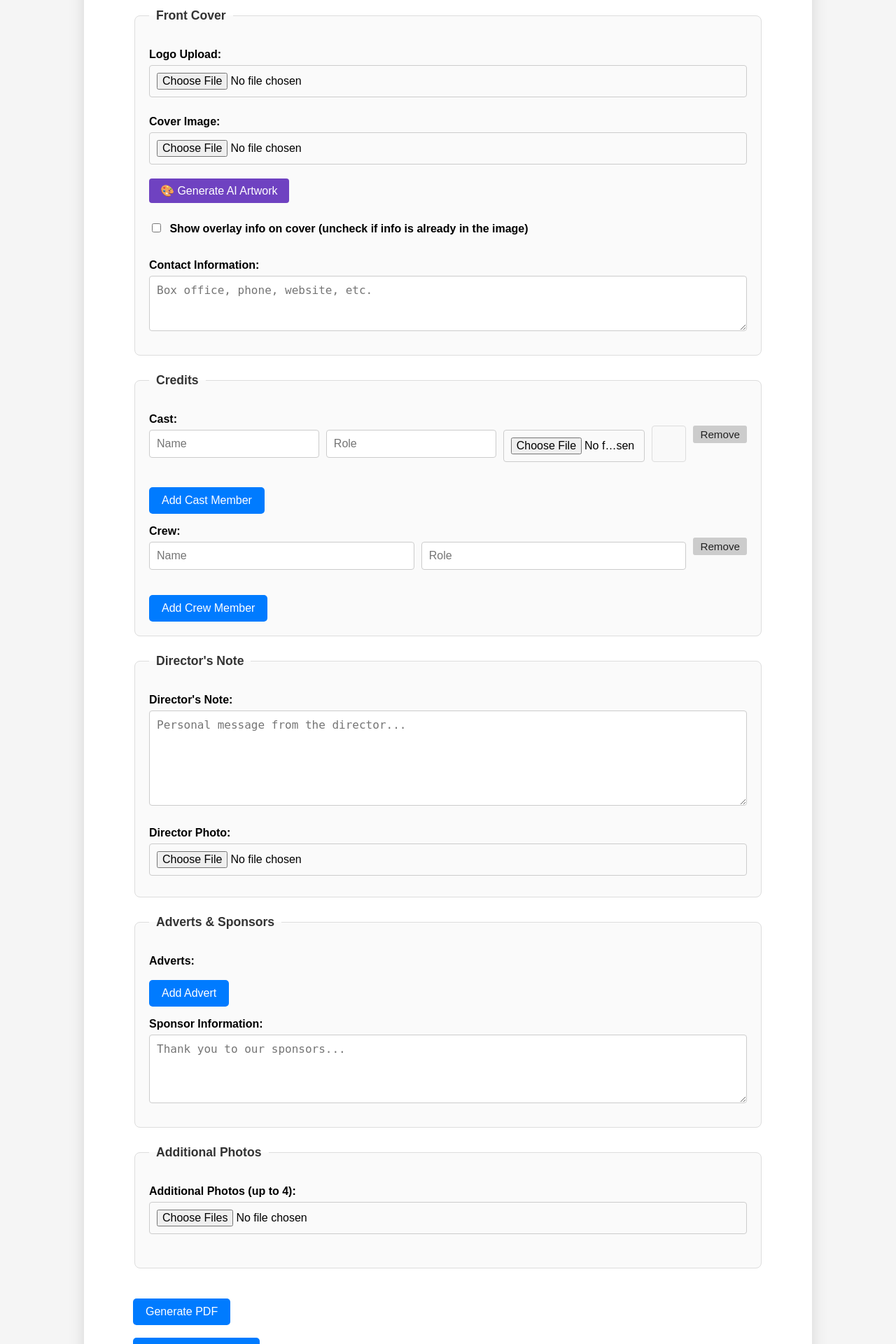
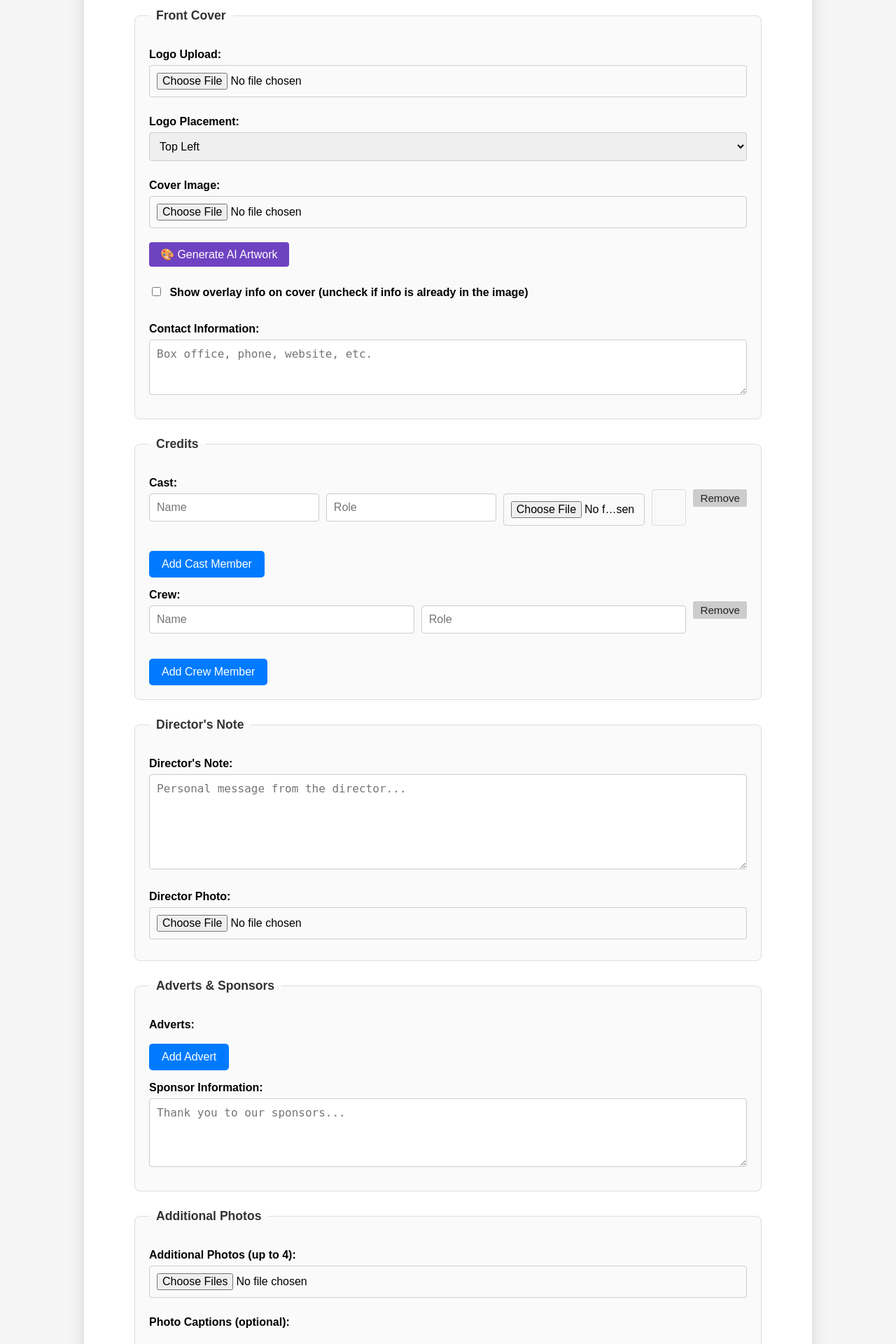
Before and after one commit to monsterlimo/play-maker, a Node server app: page / in a window 1280 px wide. Shown: the part 920-2840 px from the top of the page at 70% size. Run offline with Node 20, Linux system fonts and the light colour scheme.

Commit message:
Implement client feedback enhancements: logo placement, color contrast, Cast title centering, photo captions
Co-authored-by: monsterlimo <10281830+monsterlimo@users.noreply.github.com>

```diff
--- a/server.js
+++ b/server.js
@@ -30,49 +30,61 @@ const uploadFields = [
   { name: 'advertImage', maxCount: 10 }
 ];
 
-// Theme config
+// Theme config - Client feedback enhancement: Improved color contrast and accents
 const themes = {
   classic: {
-    color: '#333',
-    heading: '#222',
+    color: '#2c2c2c', // Darker for better contrast
+    heading: '#1a1a1a', // Even darker for headings
     font: 'Times-Roman',
     border: path.join(__dirname, 'public/theme-assets/classic-border.png'),
-    accent: '#007bff'
+    accent: '#0056b3', // Deeper blue for better contrast
+    background: '#ffffff',
+    lightAccent: '#e3f2fd'
   },
   fairy: {
-    color: '#e070e0',
-    heading: '#b050b0',
+    color: '#4a148c', // Much darker purple for better readability
+    heading: '#2e0854', // Very dark purple for headings
     font: 'Courier',
     border: path.join(__dirname, 'public/theme-assets/fairy-border.png'),
-    accent: '#f7cafc'
+    accent: '#8e24aa', // Medium purple accent
+    background: '#fce4ec',
+    lightAccent: '#f3e5f5'
   },
   forest: {
-    color: '#228B22',
-    heading: '#145914',
+    color: '#1b5e20', // Darker green for better contrast
+    heading: '#0d4014', // Very dark green for headings
     font: 'Times-Roman',
     border: path.join(__dirname, 'public/theme-assets/forest-border.png'),
-    accent: '#d4ecd1'
+    accent: '#388e3c', // Medium green accent
+    background: '#e8f5e8',
+    lightAccent: '#c8e6c9'
   },
   arabian: {
-    color: '#FFD700',
-    heading: '#CFA100',
+    color: '#e65100', // Orange-brown for better readability
+    heading: '#bf360c', // Dark orange for headings
     font: 'Helvetica-Bold',
     border: path.join(__dirname, 'public/theme-assets/arabian-border.png'),
-    accent: '#fffbe6'
+    accent: '#ff9800', // Orange accent
+    background: '#fff8e1',
+    lightAccent: '#ffe0b2'
   },
   spy: {
-    color: '#444',
-    heading: '#222',
+    color: '#212121', // Very dark gray for contrast
+    heading: '#000000', // Black for headings
     font: 'Helvetica',
     border: path.join(__dirname, 'public/theme-assets/spy-border.png'),
-    accent: '#e4e4e4'
+    accent: '#424242', // Medium gray accent
+    background: '#f5f5f5',
+    lightAccent: '#eeeeee'
   },
   drama: {
-    color: '#B22222',
-    heading: '#7A1818',
+    color: '#b71c1c', // Darker red for better contrast
+    heading: '#7f0000', // Very dark red for headings
     font: 'Times-Bold',
     border: path.join(__dirname, 'public/theme-assets/drama-border.png'),
-    accent: '#ffe5e5'
+    accent: '#d32f2f', // Medium red accent
+    background: '#ffebee',
+    lightAccent: '#ffcdd2'
   }
 };
 
@@ -188,7 +200,8 @@ app.post('/generate', upload.fields(uploadFields), (req, res) => {
     contactInfo,
     directorNote,
     sponsorInfo,
-    overlayInfo
+    overlayInfo,
+    logoPlacement = 'top-left' // Client feedback enhancement: Logo placement option
   } = req.body;
 
   // Parse cast/crew arrays
@@ -199,6 +212,9 @@ app.post('/generate', upload.fields(uploadFields), (req, res) => {
 
   // Parse advert arrays
   const advertTitles = req.body['advertTitle[]'] || req.body.advertTitle || [];
+
+  // Client feedback enhancement: Parse photo captions
+  const photoCaptions = req.body['photoCaption[]'] || req.body.photoCaption || [];
 
   // Normalize arrays
   const cast = Array.isArray(castNames)
@@ -258,37 +274,84 @@ app.post('/generate', upload.fields(uploadFields), (req, res) => {
     }
   }
 
-  // Helper function to add section separator
+  // Client feedback enhancement: Enhanced section separator with color accents
   function addSeparator() {
     doc.moveTo(doc.page.margins.left, doc.y)
       .lineTo(doc.page.width - doc.page.margins.right, doc.y)
-      .strokeColor(t.accent).lineWidth(1.5).stroke();
+      .strokeColor(t.accent).lineWidth(2).stroke();
     doc.moveDown();
+  }
+
+  // Client feedback enhancement: Add colored background accent for sections
+  function addSectionBackground(startY, endY) {
+    doc.rect(doc.page.margins.left - 10, startY - 5,
+             doc.page.width - doc.page.margins.left - doc.page.margins.right + 20,
+             endY - startY + 10)
+       .fillColor(t.lightAccent || '#f9f9f9')
+       .fill();
   }
 
   // Page 1: Front Cover
   addThemedBorder();
 
-  // Logo (top-left corner if available)
+  // Client feedback enhancement: Configurable logo placement
   if (logoFile) {
+    // Calculate logo position based on placement option
+    let logoX, logoY;
+    const logoWidth = 80;
+    const logoHeight = 40;
+    const pageWidth = doc.page.width;
+    const pageHeight = doc.page.height;
+    const margin = doc.page.margins.left;
+
+    switch (logoPlacement) {
+      case 'top-left':
+        logoX = margin;
+        logoY = doc.y;
+        break;
+      case 'top-center':
+        logoX = (pageWidth - logoWidth) / 2;
+        logoY = doc.y;
+        break;
+      case 'top-right':
+        logoX = pageWidth - margin - logoWidth;
+        logoY = doc.y;
+        break;
+      case 'middle-left':
+        logoX = margin;
+        logoY = (pageHeight - logoHeight) / 2;
+        break;
+      case 'middle-center':
+        logoX = (pageWidth - logoWidth) / 2;
+        logoY = (pageHeight - logoHeight) / 2;
+        break;
+      case 'middle-right':
+        logoX = pageWidth - margin - logoWidth;
+        logoY = (pageHeight - logoHeight) / 2;
+        break;
+      default:
+        logoX = margin;
+        logoY = doc.y;
+    }
+
     if (fs.existsSync(logoFile.path)) {
       try {
-        doc.image(logoFile.path, doc.page.margins.left, doc.y, {
-          fit: [80, 40],
+        doc.image(logoFile.path, logoX, logoY, {
+          fit: [logoWidth, logoHeight],
           align: 'left'
         });
       } catch (err) {
         console.log('Error loading logo:', err);
         // Draw placeholder
-        doc.rect(doc.page.margins.left, doc.y, 80, 40).fillColor('#f0f0f0').fill();
+        doc.rect(logoX, logoY, logoWidth, logoHeight).fillColor('#f0f0f0').fill();
         doc.fontSize(8).fillColor('#666')
-          .text('Logo', doc.page.margins.left, doc.y + 15, { width: 80, align: 'center' });
+          .text('Logo', logoX, logoY + 15, { width: logoWidth, align: 'center' });
       }
     } else {
       // Draw placeholder for missing logo
-      doc.rect(doc.page.margins.left, doc.y, 80, 40).fillColor('#f0f0f0').fill();
+      doc.rect(logoX, logoY, logoWidth, logoHeight).fillColor('#f0f0f0').fill();
       doc.fontSize(8).fillColor('#666')
-        .text('Logo', doc.page.margins.left, doc.y + 15, { width: 80, align: 'center' });
+        .text('Logo', logoX, logoY + 15, { width: logoWidth, align: 'center' });
     }
   }
 
@@ -374,8 +437,8 @@ app.post('/generate', upload.fields(uploadFields), (req, res) => {
   doc.moveDown();
   addSeparator();
 
-  // Cast section
-  doc.fontSize(15).fillColor(t.heading).text('Cast:', { underline: true });
+  // Cast section - Client feedback enhancement: Center the Cast title
+  doc.fontSize(15).fillColor(t.heading).text('Cast:', { underline: true, align: 'center' });
   doc.moveDown(0.3);
 
   // Always use list layout for cast (centered)
@@ -512,12 +575,18 @@ app.post('/generate', upload.fields(uploadFields), (req, res) => {
     }
   }
 
-  // Additional Photos (each on own page, with themed frames)
+  // Client feedback enhancement: Additional Photos with custom captions
   if (additionalPhotos && additionalPhotos.length) {
     additionalPhotos.forEach((file, idx) => {
       doc.addPage({ size: 'A5', margin: 40 });
       addThemedBorder();
-      doc.fontSize(15).fillColor(t.heading).text(`Photo ${idx + 1}`, { align: 'center' });
+
+      // Use custom caption if provided, otherwise default to Photo X
+      const caption = Array.isArray(photoCaptions) && photoCaptions[idx] && photoCaptions[idx].trim()
+        ? photoCaptions[idx].trim()
+        : `Photo ${idx + 1}`;
+
+      doc.fontSize(15).fillColor(t.heading).text(caption, { align: 'center' });
       doc.moveDown(0.5);
       try {
         doc.image(file.path, {
--- a/views/form.ejs
+++ b/views/form.ejs
@@ -46,6 +46,17 @@
         <label for="logo">Logo Upload:</label>
         <input type="file" id="logo" name="logo" accept="image/*"><br>
         <div id="logo-preview"></div>
+
+        <!-- Client feedback enhancement: Logo placement options -->
+        <label for="logoPlacement">Logo Placement:</label>
+        <select id="logoPlacement" name="logoPlacement">
+          <option value="top-left">Top Left</option>
+          <option value="top-center">Top Center</option>
+          <option value="top-right">Top Right</option>
+          <option value="middle-left">Middle Left</option>
+          <option value="middle-center">Middle Center</option>
+          <option value="middle-right">Middle Right</option>
+        </select><br>
 
         <label for="coverImage">Cover Image:</label>
         <input type="file" id="coverImage" name="coverImage" accept="image/*"><br>
@@ -108,6 +119,12 @@
         <label for="photos">Additional Photos (up to 4):</label>
         <input type="file" id="photos" name="photos" accept="image/*" multiple><br>
         <div id="photo-preview"></div>
+
+        <!-- Client feedback enhancement: Photo captions -->
+        <div id="photo-captions-container" style="margin-top: 15px;">
+          <label>Photo Captions (optional):</label>
+          <div id="photo-captions"></div>
+        </div>
         <br>
       </fieldset>
 
@@ -196,8 +213,11 @@
     function previewPhotos() {
       const input = document.getElementById('photos');
       const preview = document.getElementById('photo-preview');
+      const captionsContainer = document.getElementById('photo-captions');
       preview.innerHTML = '';
-      Array.from(input.files).forEach(file => {
+      captionsContainer.innerHTML = ''; // Client feedback enhancement: Clear captions
+
+      Array.from(input.files).forEach((file, index) => {
         const reader = new FileReader();
         reader.onload = function(e) {
           const img = document.createElement('img');
@@ -207,6 +227,15 @@
           preview.appendChild(img);
         };
         reader.readAsDataURL(file);
+
+        // Client feedback enhancement: Add caption input for each photo
+        const captionDiv = document.createElement('div');
+        captionDiv.style.marginBottom = '8px';
+        captionDiv.innerHTML = `
+          <label for="photoCaption${index}" style="font-size: 0.9em;">Photo ${index + 1} Caption:</label>
+          <input type="text" id="photoCaption${index}" name="photoCaption[]" placeholder="Optional caption for photo ${index + 1}" style="width: 100%; margin-top: 4px;">
+        `;
+        captionsContainer.appendChild(captionDiv);
       });
     }
 
@@ -396,14 +425,14 @@
         directorPhotoHtml = `<img src="${url}" style="max-width:120px; height:auto; margin:8px; border-radius:7px;">`;
       }
 
-      // Theme colors
+      // Client feedback enhancement: Updated theme colors for better contrast
       const themeStyles = {
-        classic: { bg: '#fff', heading: '#222', accent: '#007bff' },
-        fairy:   { bg: '#f7cafc', heading: '#b050b0', accent: '#e070e0' },
-        forest:  { bg: '#d4ecd1', heading: '#145914', accent: '#228B22' },
-        arabian: { bg: '#fffbe6', heading: '#CFA100', accent: '#FFD700' },
-        spy:     { bg: '#e4e4e4', heading: '#222', accent: '#444' },
-        drama:   { bg: '#ffe5e5', heading: '#7A1818', accent: '#B22222' }
+        classic: { bg: '#ffffff', heading: '#1a1a1a', accent: '#0056b3', color: '#2c2c2c' },
+        fairy:   { bg: '#fce4ec', heading: '#2e0854', accent: '#8e24aa', color: '#4a148c' },
+        forest:  { bg: '#e8f5e8', heading: '#0d4014', accent: '#388e3c', color: '#1b5e20' },
+        arabian: { bg: '#fff8e1', heading: '#bf360c', accent: '#ff9800', color: '#e65100' },
+        spy:     { bg: '#f5f5f5', heading: '#000000', accent: '#424242', color: '#212121' },
+        drama:   { bg: '#ffebee', heading: '#7f0000', accent: '#d32f2f', color: '#b71c1c' }
       };
       const t = themeStyles[theme] || themeStyles.classic;
 
@@ -440,7 +469,7 @@
           <!-- Synopsis Section -->
           <div style="margin-bottom:30px;">
             <h3 style="color:${t.heading};">Synopsis</h3>
-            <p>${synopsis}</p>
+            <p style="color:${t.color};">${synopsis}</p>
           </div>
 
           <!-- Credits Section -->
```
